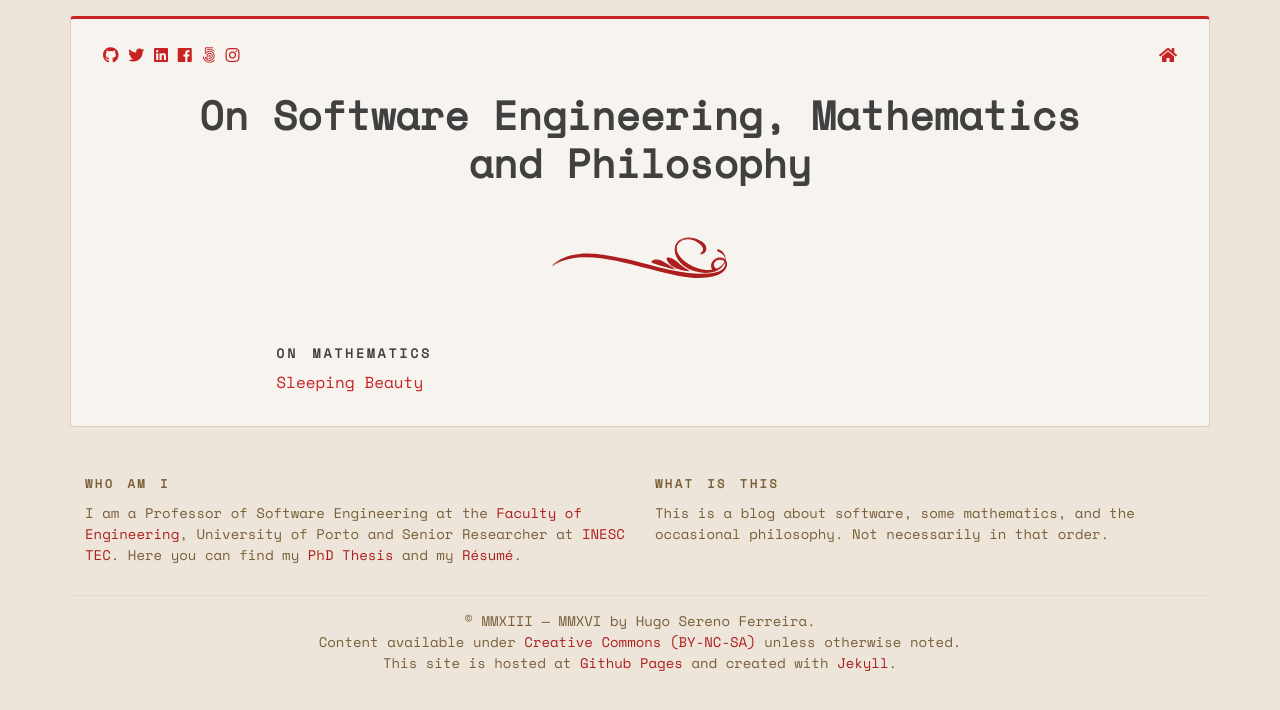
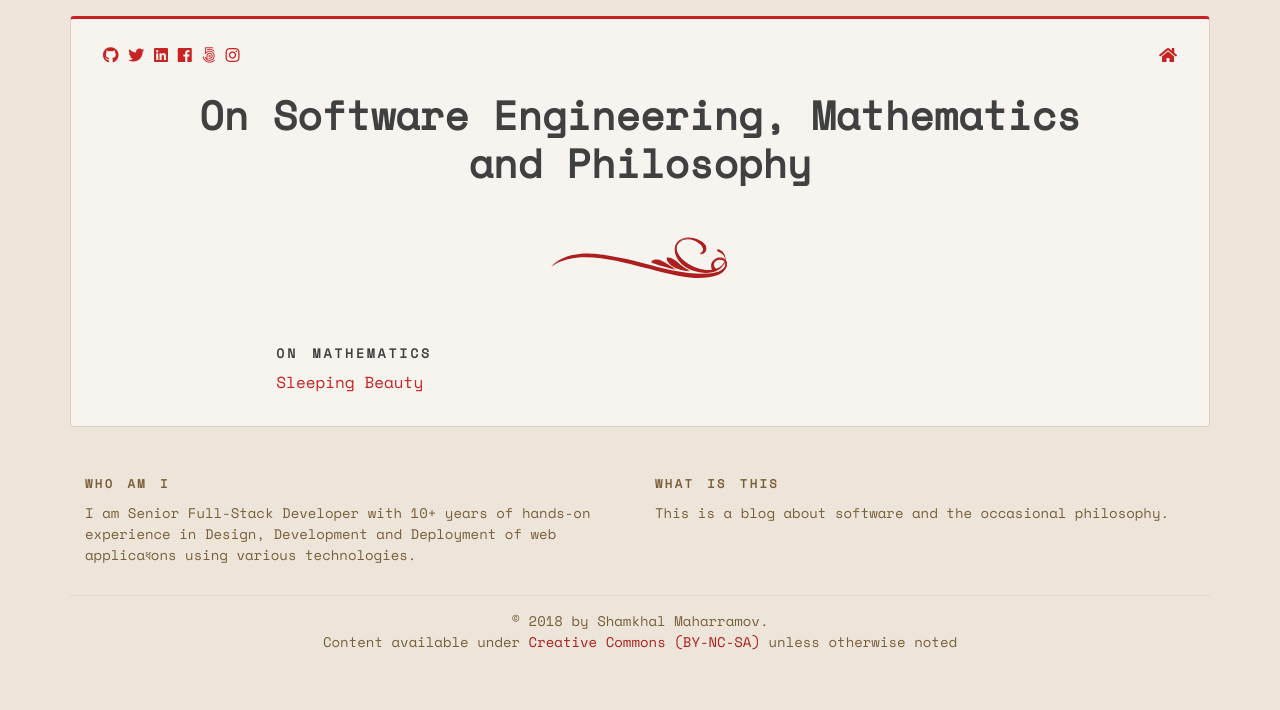
Before and after one commit to Maharramoff/maharramoff.github.io, a Jekyll site: the page built from index.html, in a window 1280 px wide. Shown: the top 710 px of the page. Built offline with Jekyll 4.4.1, drawn with Linux system fonts in a browser that asks for light colours; nearby versions of some CDN libraries.

Commit message:
some changes

```diff
--- a/_config.yml
+++ b/_config.yml
@@ -1,19 +1,17 @@
 # Site settings
 title: "On Software Engineering, Mathematics<br>and Philosophy"
-author: "Hugo Sereno Ferreira"
-description: "This is a blog about software, some mathematics, and the occasional philosophy. Not necessarily in that order."
+author: "Shamkhal Maharramov"
+description: "This is a blog about software and the occasional philosophy."
 keywords: "Software Engineering, Mathematics, Philosophy, Scala, Epistemology, Existentialism, Programming, Machine-Learning, Artificial Intelligence, Statistics, Probability, Puzzles"
-biography: "I am a Professor of Software Engineering at the <a href='http://www.fe.up.pt'>Faculty of Engineering</a>, University of Porto and Senior Researcher at <a href='https://www.inesctec.pt'>INESC TEC</a>. Here you can find my <a href='/assets/thesis.pdf'>PhD Thesis</a> and my <a href='/assets/cv.pdf'>Résumé</a>."
-colophon: "© MMXIII — MMXVI by Hugo Sereno Ferreira.<br>Content available under <a href='http://creativecommons.org/licenses/by-nc-sa/4.0/'>Creative Commons (BY-NC-SA)</a> unless otherwise noted.<br>This site is hosted at <a href='https://pages.github.com/'>Github Pages</a> and created with <a href='http://jekyllrb.com/'>Jekyll</a>."
+biography: "I am Senior Full-Stack Developer with 10+ years of hands-on experience in Design, Development and Deployment of web applicaধons using various technologies."
+colophon: "© 2018 by Shamkhal Maharramov.<br>Content available under <a href='http://creativecommons.org/licenses/by-nc-sa/4.0/'>Creative Commons (BY-NC-SA)</a> unless otherwise noted"
 
 baseurl: ""
 url: "http://hugosereno.eu"
 
-twitter_username: ferreira_hugo
-github_username: hugoferreira
-linkedin_username: hugoserenoferreira
-facebook_username: hugo.sereno.ferreira
-google-analytics: UA-69060-5
+github_username: maharramoff
+linkedin_username: shamkhal
+facebook_username: m.samxal
 
 simple_search: http://google.com/search
 markdown: kramdown
```
